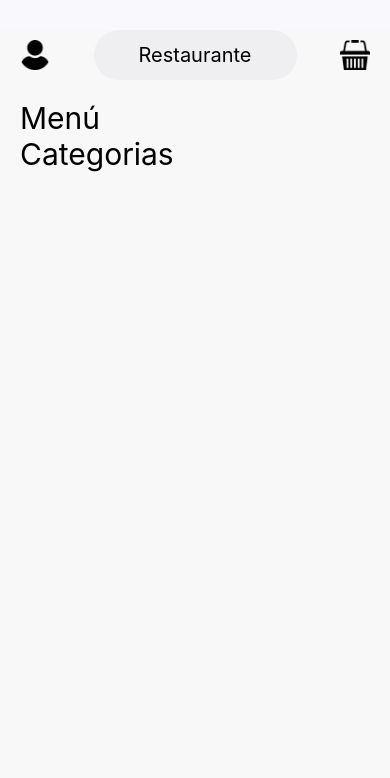
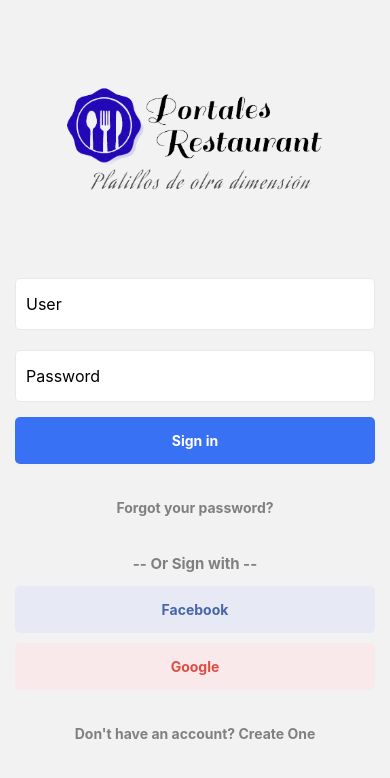
Before and after one commit to Programacion-movil-2/appAdminRestaurante, a React Native app in the folder appRestau/: screen / in a window 390 px wide. Shown: the top 778 px of the page. Built offline with nearby package versions, Linux system fonts and the light colour scheme; no server answers.

Commit message:
App con navegacion

```diff
--- a/appRestau/App.js
+++ b/appRestau/App.js
@@ -1,15 +1,15 @@
 import React from 'react';
-import { SafeAreaView, StyleSheet, Text, View } from 'react-native';
-import Restaurant from './screens/Restaurant';
-import MainCategorias from './screens/mainCategorias';
+import { NavigationContainer } from '@react-navigation/native';
+import { SafeAreaView, StyleSheet, Text, View, ImageBackground } from 'react-native';
+
+import LNavigation from './navigation/menu';
 
 export default class App extends React.Component {
   render(){
     return (
 
-      <SafeAreaView style={styles.container2}>
-        <MainCategorias />
-      </SafeAreaView>
+        <LNavigation />
+
     );
   }
 
@@ -27,13 +27,9 @@ const styles = StyleSheet.create({
   container: {
     flex: 1,
     backgroundColor: '#F9F8FC',
-    // alignItems: 'center',
-    //padding: 50,
+    alignItems: 'center',
+    padding: 20,
     //justifyContent: 'center',
   },
-  container2: {
-    flex: 1,
-    backgroundColor: '#F9F8FC',
-    paddingTop: 30,
-  }
+
 });
```
